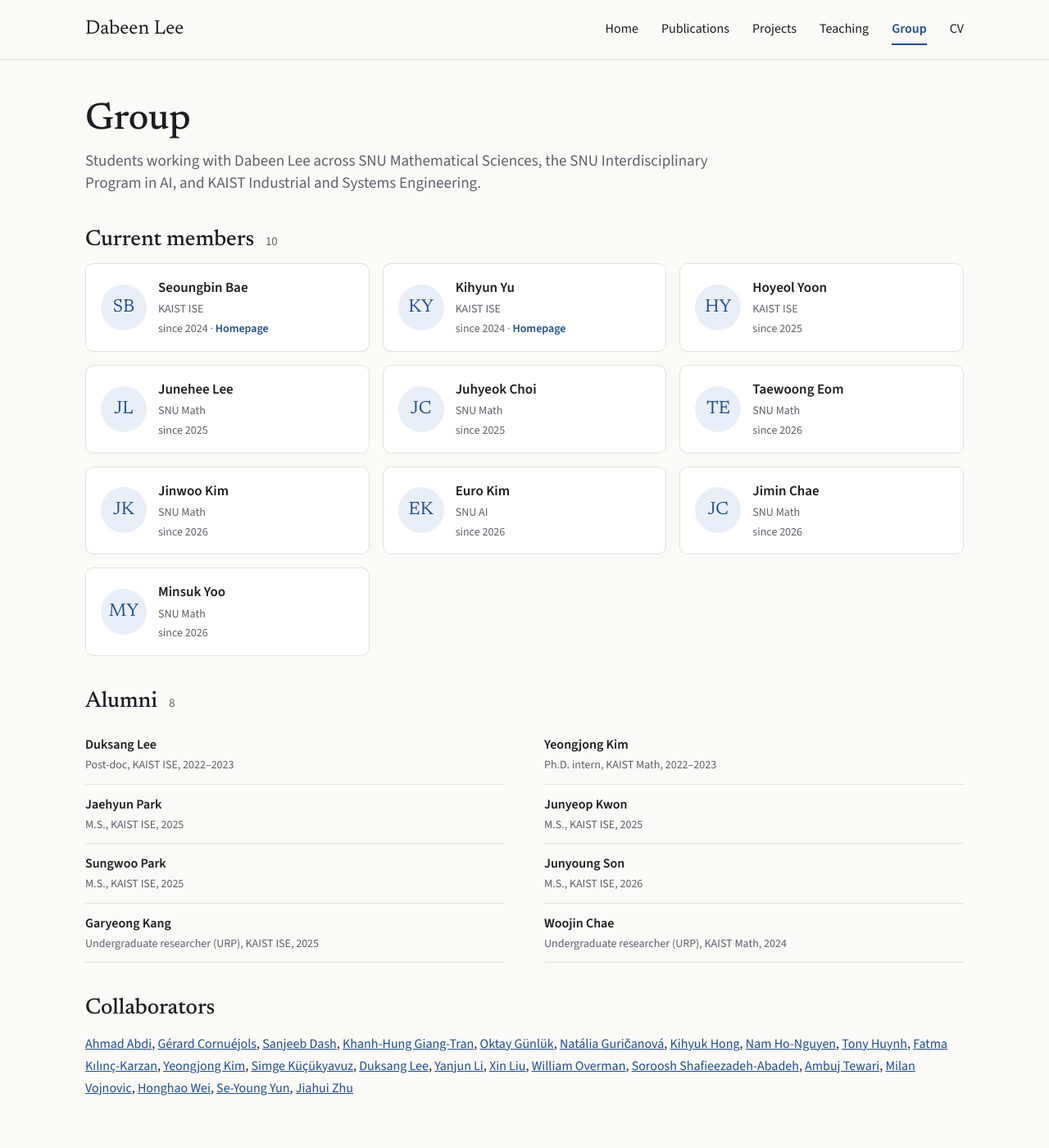
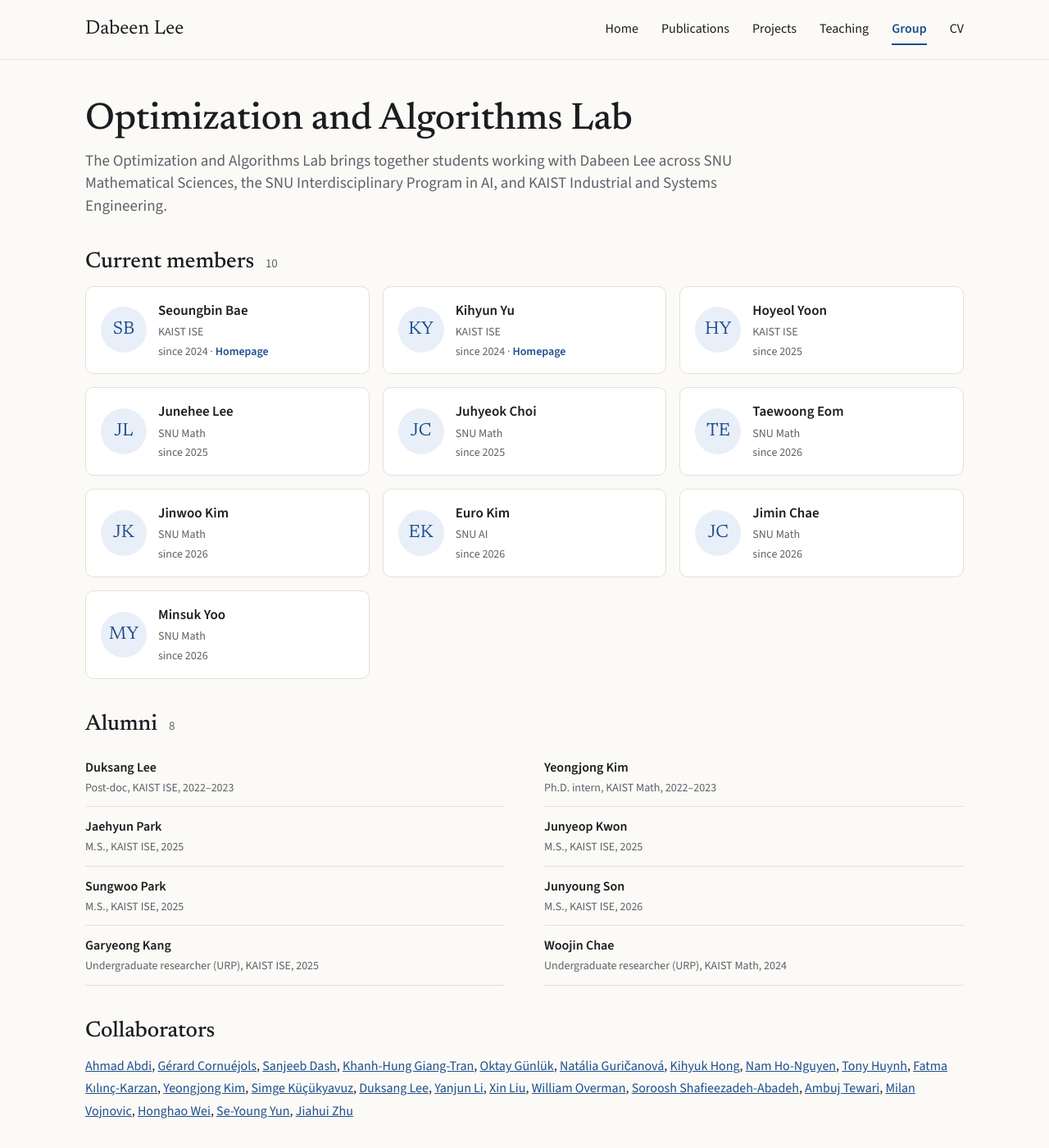
Before and after one commit to dabeenl/dabeenl.github.io, a Jekyll site: the page built from group.html, in a window 1280 px wide and 1400 px high. Shown: the whole window at 82% size. Built offline with Jekyll 4.4.1, drawn with Linux system fonts in a browser that asks for light colours.

Commit message:
Sticky header on all widths, mobile spacing under the nav, one-row mobile tabs, and the lab name (Optimization and Algorithms Lab)
Co-Authored-By: Claude Fable 5.1 <noreply@anthropic.com>

```diff
--- a/_data/profile.yml
+++ b/_data/profile.yml
@@ -33,8 +33,9 @@ interests:
   - Foundations of Machine Learning and Artificial Intelligence
 
 # Group page
+lab_name: "Optimization and Algorithms Lab"
 group_affiliations: "SNU Mathematical Sciences, the SNU Interdisciplinary Program in AI, and KAIST ISE"
-group_intro: "Students working with Dabeen Lee across SNU Mathematical Sciences, the SNU Interdisciplinary Program in AI, and KAIST Industrial and Systems Engineering."
+group_intro: "The Optimization and Algorithms Lab brings together students working with Dabeen Lee across SNU Mathematical Sciences, the SNU Interdisciplinary Program in AI, and KAIST Industrial and Systems Engineering."
 group_photo: ""          # e.g. /assets/img/group-2026.jpg  (leave empty to show no photo)
 group_photo_alt: "Group photo"
 
--- a/_includes/nav.html
+++ b/_includes/nav.html
@@ -7,3 +7,9 @@
     </nav>
   </div>
 </header>
+<script>
+(function () {
+  var nav = document.querySelector('.site-nav'), active = nav && nav.querySelector('a.active');
+  if (active && nav.scrollWidth > nav.clientWidth) { nav.scrollLeft = Math.max(0, active.offsetLeft - nav.offsetLeft - 20); }
+})();
+</script>
--- a/_layouts/home.html
+++ b/_layouts/home.html
@@ -53,7 +53,7 @@ layout: default
     </section>
 
     <section class="card">
-      <h2>Group</h2>
+      <h2>{{ p.lab_name | default: "Group" }}</h2>
       <p>{{ site.data.members.size }} current members across {{ p.group_affiliations }}.</p>
       <p class="muted">{% for m in site.data.members %}{{ m.name }}{% unless forloop.last %}, {% endunless %}{% endfor %}</p>
       <a class="more-link" href="{{ '/group/' | relative_url }}">Meet the group &rarr;</a>
--- a/assets/css/style.css
+++ b/assets/css/style.css
@@ -46,7 +46,16 @@ p { margin: 0 0 1em; }
 .page { padding: 48px 24px 56px; }
 
 /* Header and navigation */
-.site-header { border-bottom: 1px solid var(--rule); }
+html { scroll-padding-top: 96px; }
+.site-header {
+  position: sticky;
+  top: 0;
+  z-index: 50;
+  border-bottom: 1px solid var(--rule);
+  background: rgba(251, 250, 247, 0.92);
+  -webkit-backdrop-filter: saturate(1.4) blur(10px);
+  backdrop-filter: saturate(1.4) blur(10px);
+}
 .header-inner {
   display: flex;
   align-items: center;
@@ -307,9 +316,22 @@ a.alumni-name:hover { color: var(--accent); }
 @media (max-width: 640px) {
   body { font-size: 16px; }
   h1, .hero-name { font-size: 36px; }
-  .page { padding: 28px 20px 40px; }
-  .container { padding: 0 20px; }
-  .site-nav { gap: 2px 20px; }
+  .container { padding-left: 20px; padding-right: 20px; }
+  .page { padding: 32px 20px 40px; }
+  .header-inner { min-height: 0; gap: 2px 24px; padding-top: 10px; padding-bottom: 0; }
+  .site-name { font-size: 21px; }
+  .site-nav {
+    width: calc(100% + 40px);
+    margin: 0 -20px;
+    padding: 0 20px;
+    flex-wrap: nowrap;
+    gap: 0 13px;
+    overflow-x: auto;
+    scrollbar-width: none;
+    -webkit-overflow-scrolling: touch;
+  }
+  .site-nav::-webkit-scrollbar { display: none; }
+  .site-nav a { flex-shrink: 0; white-space: nowrap; font-size: 14px; padding: 8px 0 9px; }
   .hero { flex-direction: column; gap: 16px; }
   .hero-photo { width: 120px; height: 150px; }
   .hero-contact { flex-direction: column; gap: 2px; }
--- a/group.html
+++ b/group.html
@@ -2,12 +2,12 @@
 layout: default
 title: Group
 permalink: /group/
-description: "Students and alumni of Dabeen Lee's group at Seoul National University and KAIST."
+description: "The Optimization and Algorithms Lab: students and alumni of Dabeen Lee's group at Seoul National University and KAIST."
 ---
 {% assign p = site.data.profile %}
 <section class="page-head">
   <div>
-    <h1>Group</h1>
+    <h1>{{ p.lab_name | default: "Group" }}</h1>
     <p class="muted lead">{{ p.group_intro }}</p>
   </div>
 </section>
```
